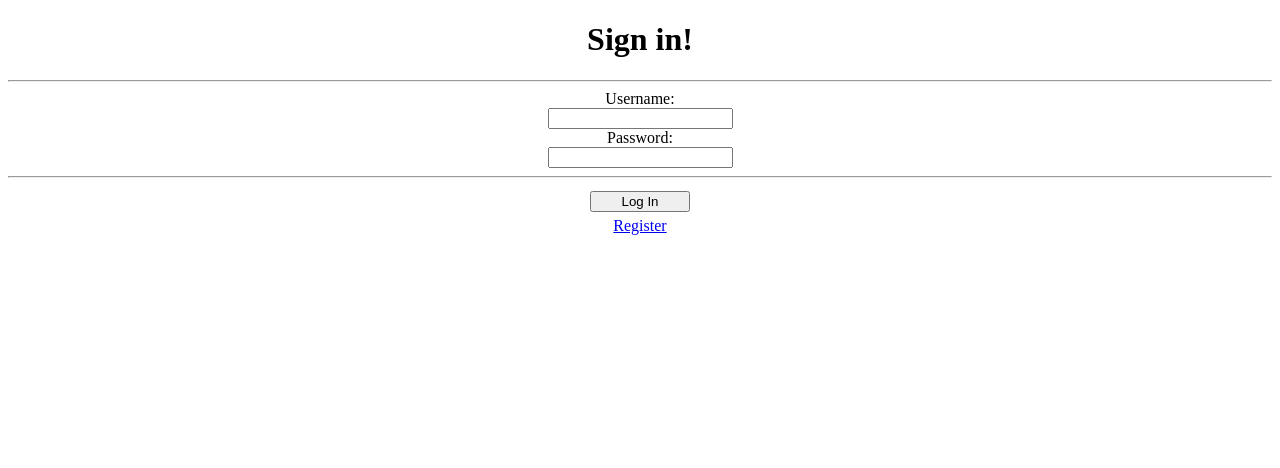
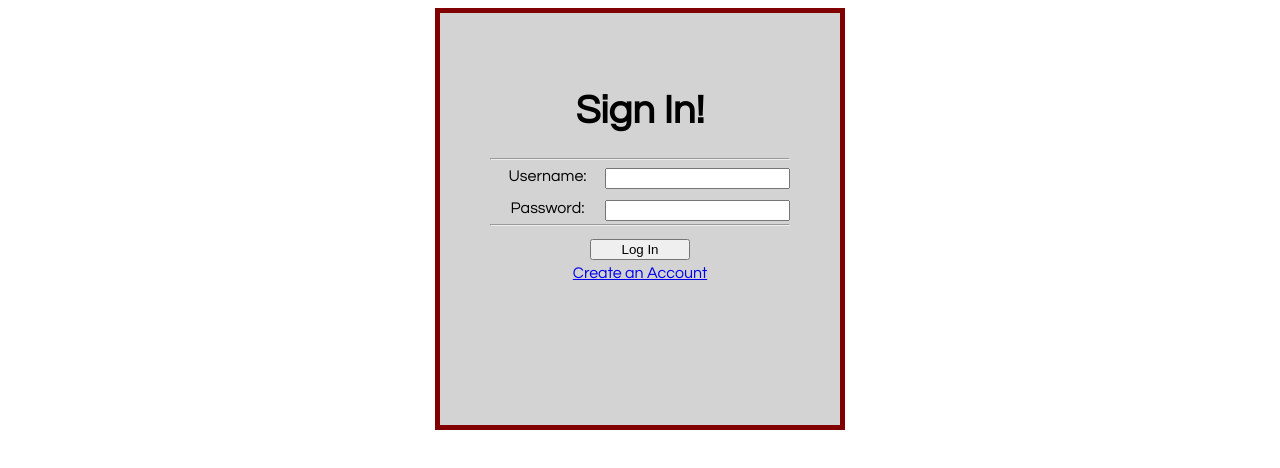
Before and after one commit to 1091360210/project1, a plain HTML site: page ProjectTemplate/index.html in a window 1280 px wide. Drawn offline with nearby package versions, Linux system fonts and the light colour scheme.

Commit message:
Added a little CSS

```diff
--- a/ProjectTemplate/index.html
+++ b/ProjectTemplate/index.html
@@ -80,11 +80,42 @@
         .logonBox {
             text-align: center;
         }
+            .logonbox input {
+                text-align: left;
+
+            }
+
+            #logonId, #logonPassword {
+                float: right;
+            }
 
         button {
             width: 100px;
             margin: 5px;
         }
+
+        html, body {
+            font-family: 'Century Gothic';
+            height: 100%;
+        }
+
+        h1 {
+            font-size: 40px;
+        }
+
+        .entryInfo {
+            text-align: center;
+        }
+
+        .contentContainer {
+            background-color: lightgrey;
+            width: 300px;
+            border: 5px solid maroon;
+            padding: 50px;
+            margin: auto;
+        }
+
+
 
 
 	</style>
@@ -96,21 +127,21 @@
     <div class="contentContainer">
         <div id="logonPanel" class="contentPanel logonPanel">
             <div class="logonBox">
-                <h1>Sign in!</h1>
+                <h1>Sign In!</h1>
                 <hr />
                 <div class="entryInfo">
-                    <div>Username: </div>
-                    <div><input type="text" id="logonId" /></div>
+                    <div>Username:<input type="text" id="logonId" /></div>
                 </div>
+                <p></p>
                 <div class="entryInfo">
-                    <div>Password: </div>
-                    <div><input type="password" id="logonPassword" /></div>
+                    <div>Password:<input type="password" id="logonPassword" /></div>
                 </div>
                 <hr />
                 <div>
-                    <button onclick="LogOn(document.getElementById('logonId').value, document.getElementById('logonPassword').value);">Log In</button>
+                    <button onclick="LogOn(document.getElementById('logonId').value,
+                    document.getElementById('logonPassword').value);">Log In</button>
                 </div>
-                <a href="register.html">Register</a>
+                <a href="register.html">Create an Account</a>
             </div>
 
         </div>
```
Also changed, not shown: index.html (added).
